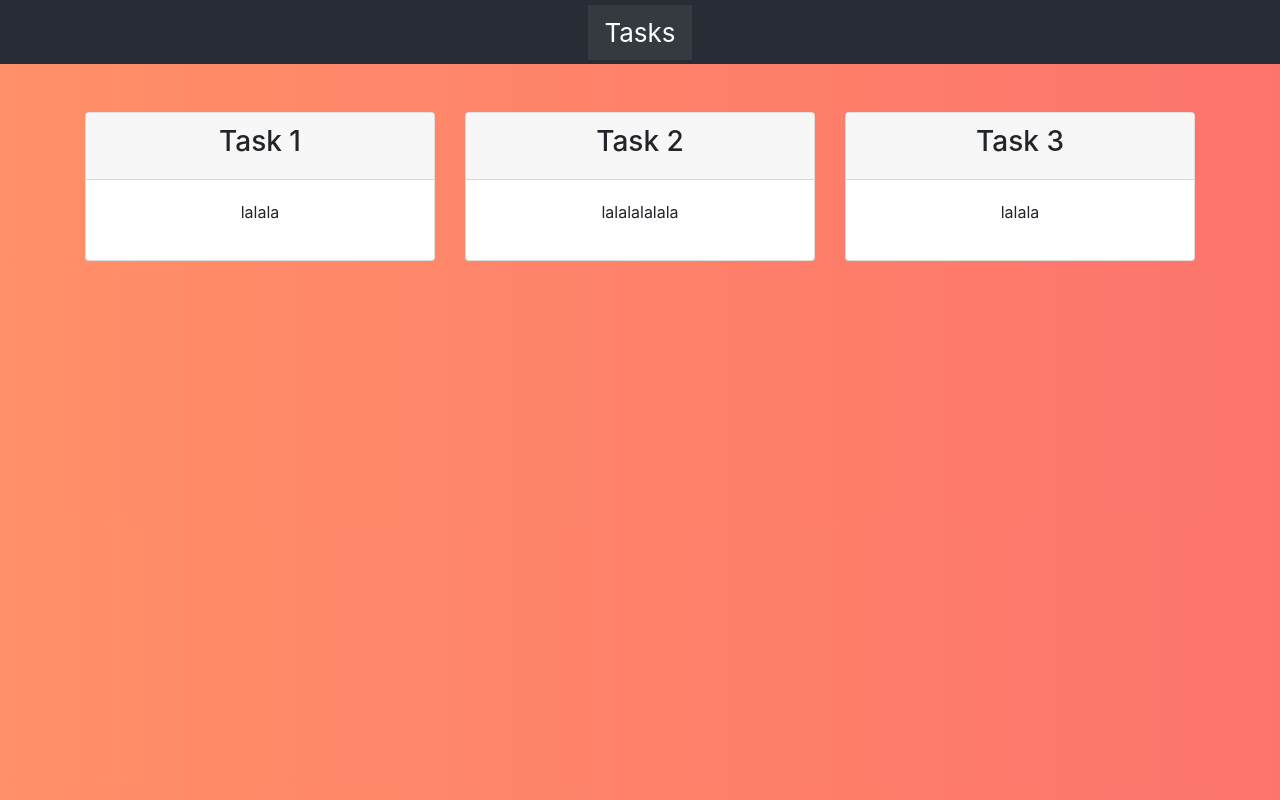
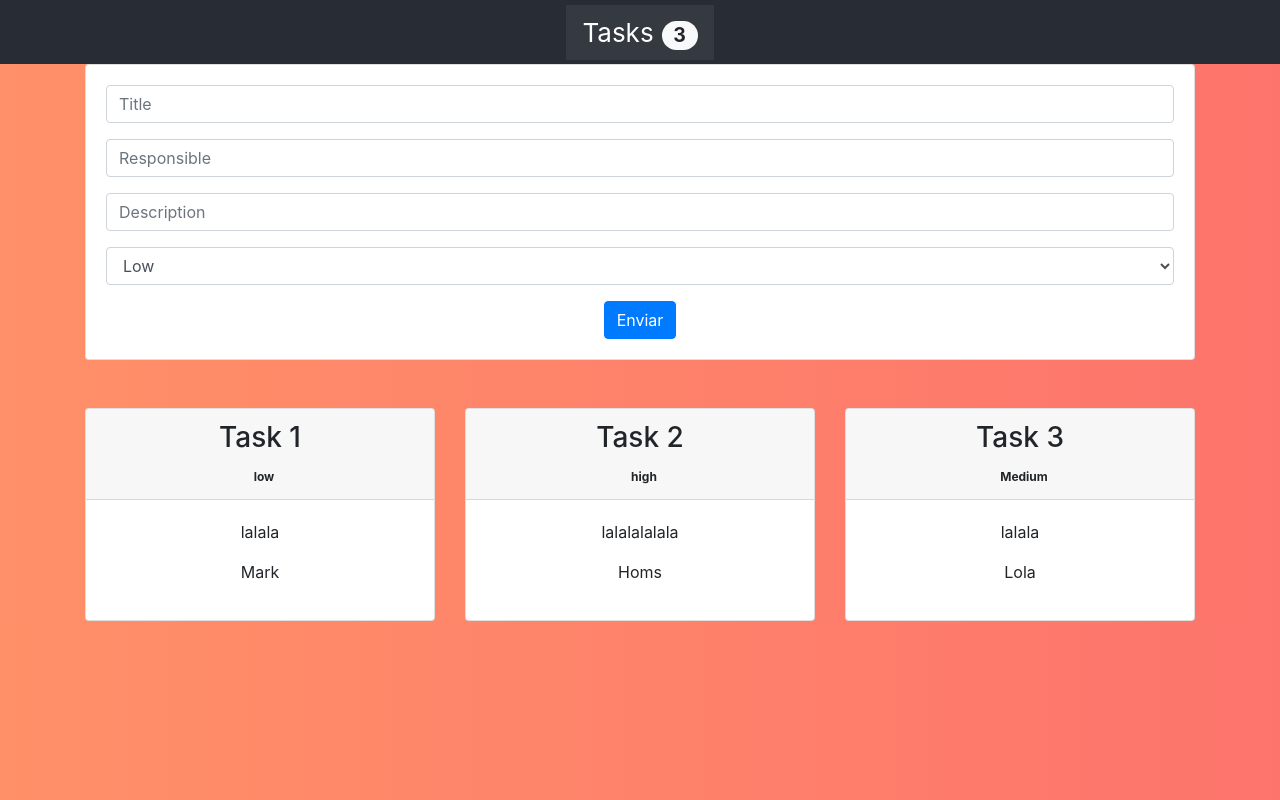
Before and after one commit to RosaIsela31/Task-Fazt, a React (Create React App) app: page / in a window 1280 px wide. Built offline with nearby package versions, Linux system fonts and the light colour scheme.

Commit message:
added form for tarks

```diff
--- a/src/App.js
+++ b/src/App.js
@@ -1,8 +1,10 @@
 import React, { Component } from 'react';
 import './App.css';
 
+import TodoForm from './components/TodoForm';
 import { todos } from './todos.json';
 console.log(todos);
+
 
 
 
@@ -22,9 +24,13 @@ class App extends Component {
           <div className='card mt-4'>
             <div className='card-header'>
               <h3>{todo.title}</h3>
+              <span className='badge badge-pill bange-danger ml-2'>
+                { todo.priority }
+              </span>
             </div>
             <div className='card-body'>
               <p>{todo.description}</p>
+              <p>{todo.responsible}</p>
             </div>
           </div>
         </div>
@@ -38,10 +44,14 @@ class App extends Component {
             <nav className='navbar navbar-dark bg-dark'>
                 <a href='hi' className='text-white'>
                   Tasks
+                  <span className='badge badge-pill badge-light ml-2'>
+                  { this.state.todos.length }
+                  </span>
                 </a>
             </nav>
         </header>
           <div className='container'>
+          <TodoForm />
             <div className='row mt-4'>
               { todos }
             </div>
--- /dev/null
+++ b/src/components/TodoForm.js
@@ -0,0 +1,68 @@
+import React, { Component } from 'react';
+
+class TodoForm extends Component{
+  constructor(){
+    super();
+    this.state = {
+      title : '',
+      responsible : '',
+      description : '',
+      priority : 'low'
+    };
+  }
+
+  handleInput = (e) => {
+    console.log(e.target.value, e.target.name);
+  }
+
+
+  render(){
+    return(
+      <div className='card'>
+        <form className='card-body'>
+          <div className='form-group'>
+            <input
+              type='text'
+              name='title'
+              className='form-control'
+              placeholder='Title'
+              onChange={this.handleInput}
+            />
+          </div>
+          <div className='form-group'>
+            <input
+              type='text'
+              name='responsible'
+              className='form-control'
+              placeholder='Responsible'
+              onChange={this.handleInput}
+            />
+          </div>
+          <div className='form-group'>
+            <input
+              type='text'
+              name='description'
+              className='form-control'
+              placeholder='Description'
+              onChange={this.handleInput}
+            />
+          </div>
+          <div className='form-group'>
+            <select
+              name='priority'
+              className='form-control'
+              onChange={this.handleInput}
+            >
+            <option>Low</option>
+            <option>Medium</option>
+            <option>High</option>
+            </select>
+          </div>
+          <button type='submit' className='btn btn-primary'>Enviar</button>
+        </form>
+      </div>
+    )
+  }
+}
+
+export default TodoForm;
```
